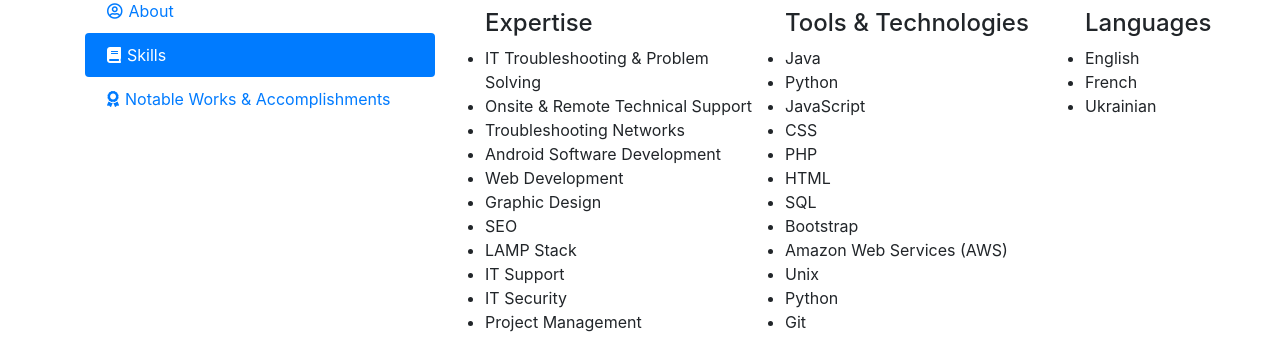
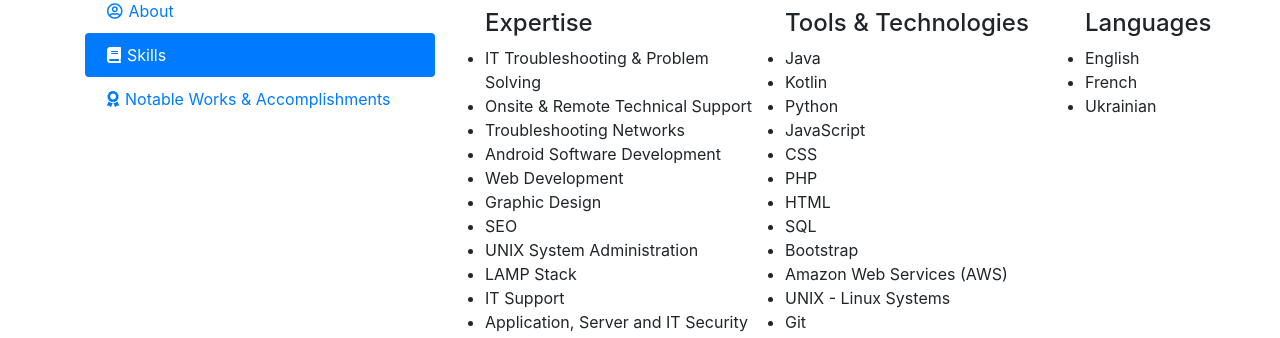
Before and after one commit to Kotanski/personal-site, a plain HTML site: page index.html in a window 1280 px wide. Both pictures are taken after a click on the tab "Skills". Shown: the part 459-797 px from the top of the page. Drawn offline with nearby package versions, Linux system fonts and the light colour scheme.

Commit message:
Update index.html

```diff
--- a/index.html
+++ b/index.html
@@ -74,9 +74,10 @@
                   <li>Web Development</li>
                   <li>Graphic Design</li>
                   <li>SEO</li>
+                  <li>UNIX System Administration</li>
                   <li>LAMP Stack</li>
                   <li>IT Support</li>
-                  <li>IT Security</li>
+                  <li>Application, Server and IT Security</li>
                   <li>Project Management</li>
                   <li>Communication & Interpersonal Skills</li>
                 </ul></div>
@@ -84,6 +85,7 @@
                 <h4>Tools & Technologies</h4>
                 <ul class="list-group">
                   <li>Java</li>
+                  <li>Kotlin</li>
                   <li>Python</li>
                   <li>JavaScript</li>
                   <li>CSS</li>
@@ -92,8 +94,7 @@
                   <li>SQL</li>
                   <li>Bootstrap</li>
                   <li>Amazon Web Services (AWS)</li>
-                  <li>Unix</li>
-                  <li>Python</li>
+                  <li>UNIX - Linux Systems</li>
                   <li>Git</li>
                   <li>WordPress</li>
                   <li>Google Analytics, AdSense, AdMob, Play Console, SearchConsole</li>
@@ -111,7 +112,7 @@
         				<div class="col-sm-12">
                   <h4>Hobbies</h4>
                   <ul class="list-group">
-                    <li>Cycling</li>
+                    <li>Cycling (Urban Freestyle Mountain Biking, off-road trail riding, dirt jumping)</li>
                     <li>Playing the piano or guitar</li>
                     <li>Taking things apart to improve or fix</li>
                     <li>Gaming (First-person shooters, battle royales, open world)</li>
@@ -127,7 +128,7 @@
               <a href="https://ontariofreshandtasty.com" target="_blank" title="Deli Store website"><b>OntarioFreshAndTasty.com</b></a> - Website for deli store in LAMP environment. Set up domain, custom emails, SEO, Google My Business, Google Analytics, custom invoice solution coded in PHP. <br><br>
               <a href="http://streetmtb.com" target="_blank" title="Bike Company website"><b>StreetMTB.com</b></a> - Website for bike brand. Designed custom graphics, set up domain, custom emails, SEO, Google Analytics, deployed static server on <a href="https://www.raspberrypi.org/products/raspberry-pi-2-model-b/" target="_blank">RaspberryPi 2 Model B</a>.<br><br>
               <a href="https://play.google.com/store/apps/details?id=com.kotanski.metronome" target="_blank" title="Metronome Android App"><b>Metronome</b></a> - Android application that marks time at a selected rate by giving a regular tick. Auto saves settings, customizable interface and sounds, intuative UI design, suports Android multi tasking.<br><br>
-              <a href="https://github.com/Devempire" target="_blank" title="Gamempire Desktop App"><b>Gamempire</b></a> - Desktop application aimed to enhance esports gaming experience. Cross platform desktop app was built using <a href="https://electronjs.org/" target="_blank" >Electron.io</a>. Backend server was built using node.js and MongoDB.<br><br>
+              <a href="https://kotanski.github.io/gamempire-site/" target="_blank" title="Gamempire Desktop App"><b>Gamempire</b></a> - Desktop application aimed to enhance esports gaming experience. Cross platform desktop app was built using <a href="https://electronjs.org/" target="_blank" >Electron.io</a>. Backend server was built using node.js and MongoDB.<br><br>
               <figure class="figure mx-auto d-block">
                 <img src="img/gamempire.jpg" alt="Group photo of Gamempire staff" class="rounded img-fluid mx-auto d-block gamempire" />
                 <figcaption class="figure-caption text-center">Gamempire Team</figcaption>
```
